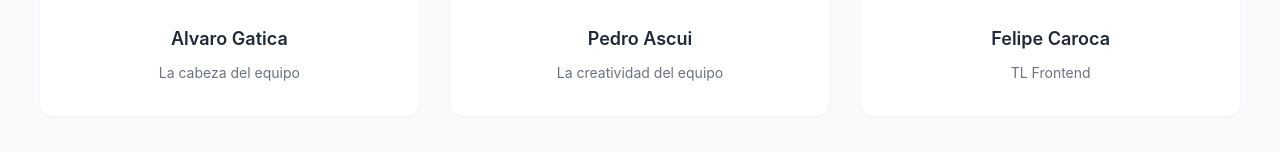
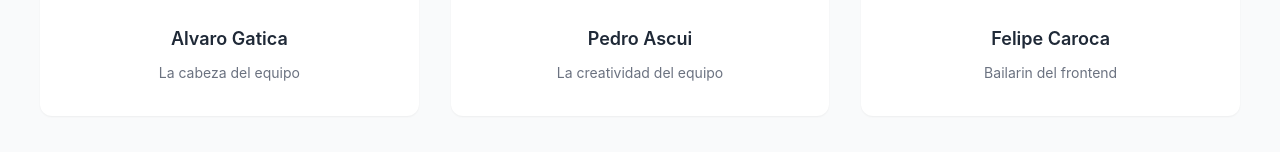
Before and after one commit to diazarm/TechXcelerators_6, a React (Vite) app in the folder front/: page / in a window 1280 px wide. Shown: the part 1654-1806 px from the top of the page. Built offline with nearby package versions, Linux system fonts and the light colour scheme.

Commit message:
Proyecto base

```diff
--- a/front/src/pages/WelcomePage.tsx
+++ b/front/src/pages/WelcomePage.tsx
@@ -15,7 +15,7 @@ const WelcomePage: React.FC = () => {
     },
     {
       name: 'Felipe Caroca',
-      role: 'TL Frontend',
+      role: 'Bailarin del frontend',
       avatar: '👨‍💻'
     }
   ];
```
